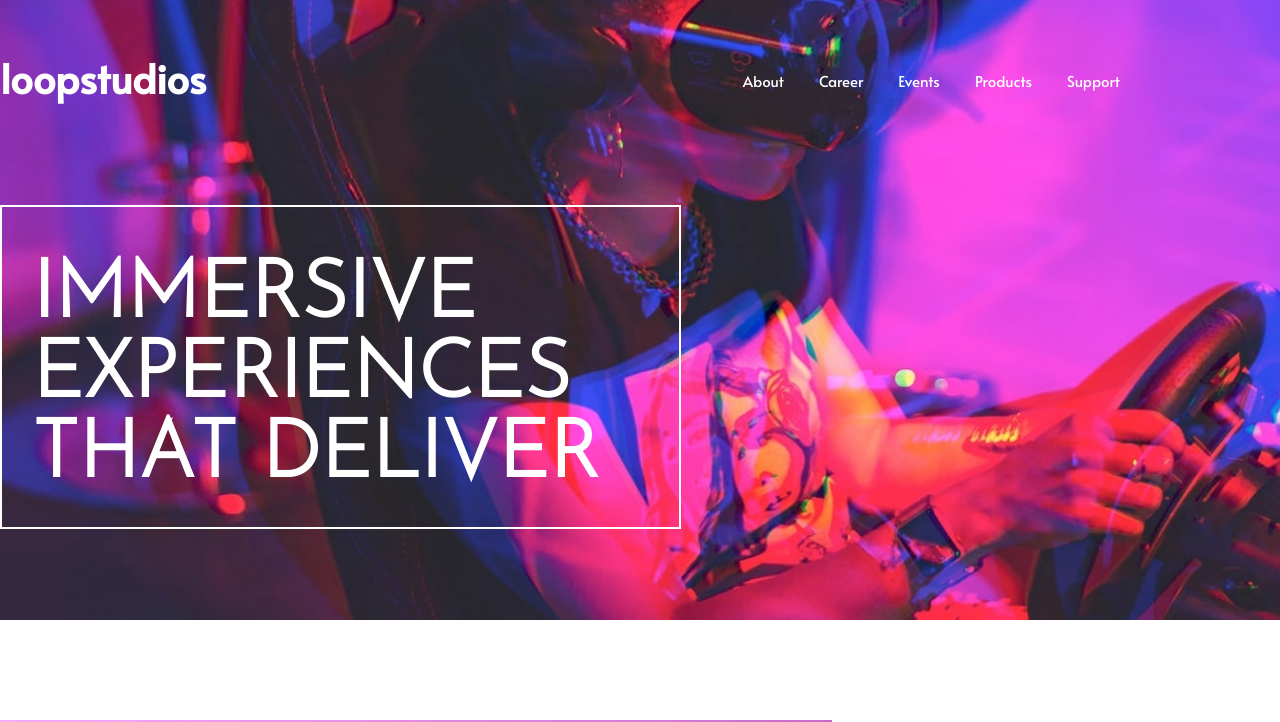
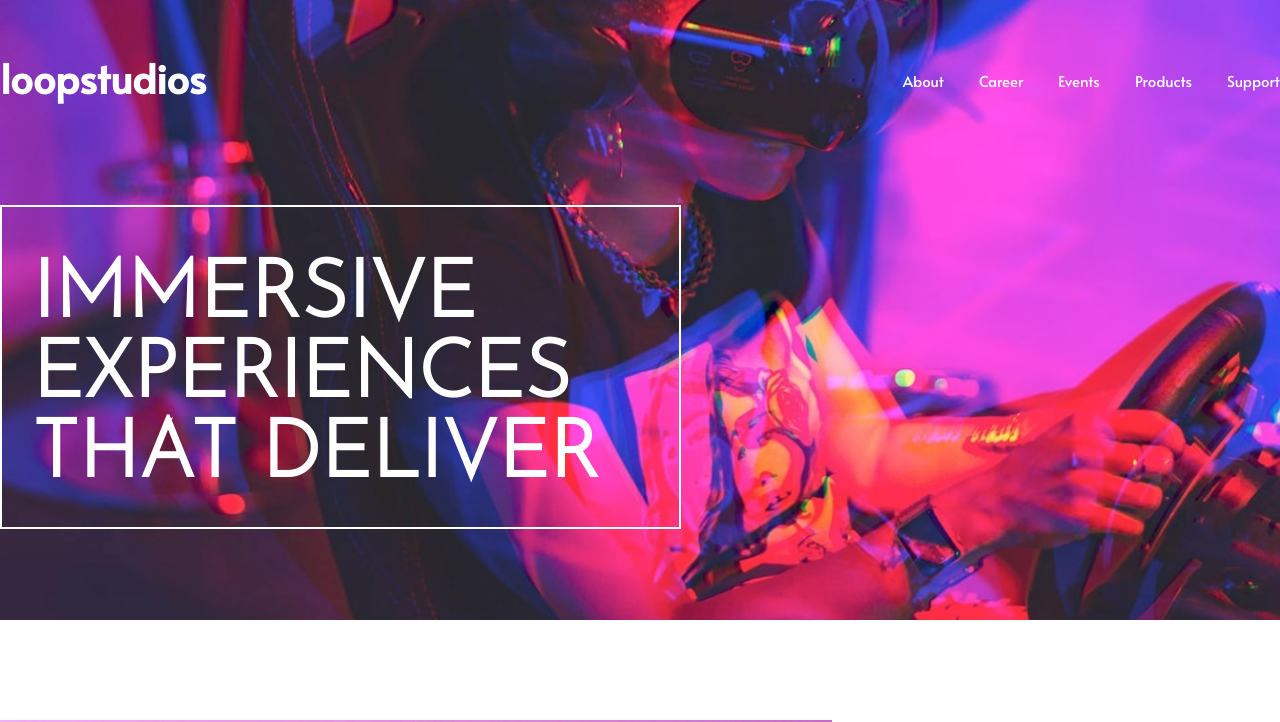
Before and after one commit to jdanymc/minihackaton, a plain HTML site: page index.html in a window 1280 px wide. Shown: the top 722 px of the page. Drawn offline with Linux system fonts and the light colour scheme.

Commit message:
Ajuste de Nav

```diff
--- a/css/style.css
+++ b/css/style.css
@@ -253,7 +253,7 @@ header {
   font-family: "Alata", sans-serif;
   color: white;
 
-  padding-right: 160px;
+  /* padding-right: 160px; */
 }
 
 .navbar__list-item {
```
